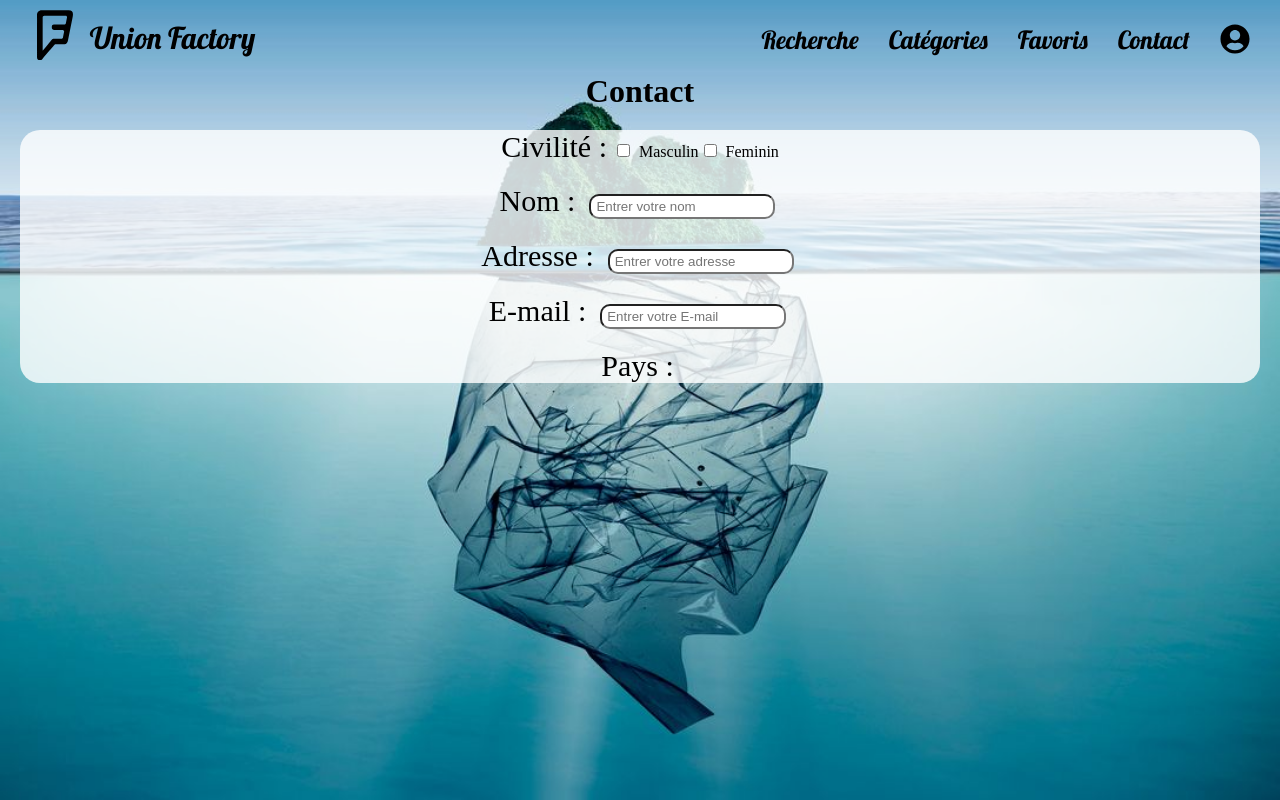
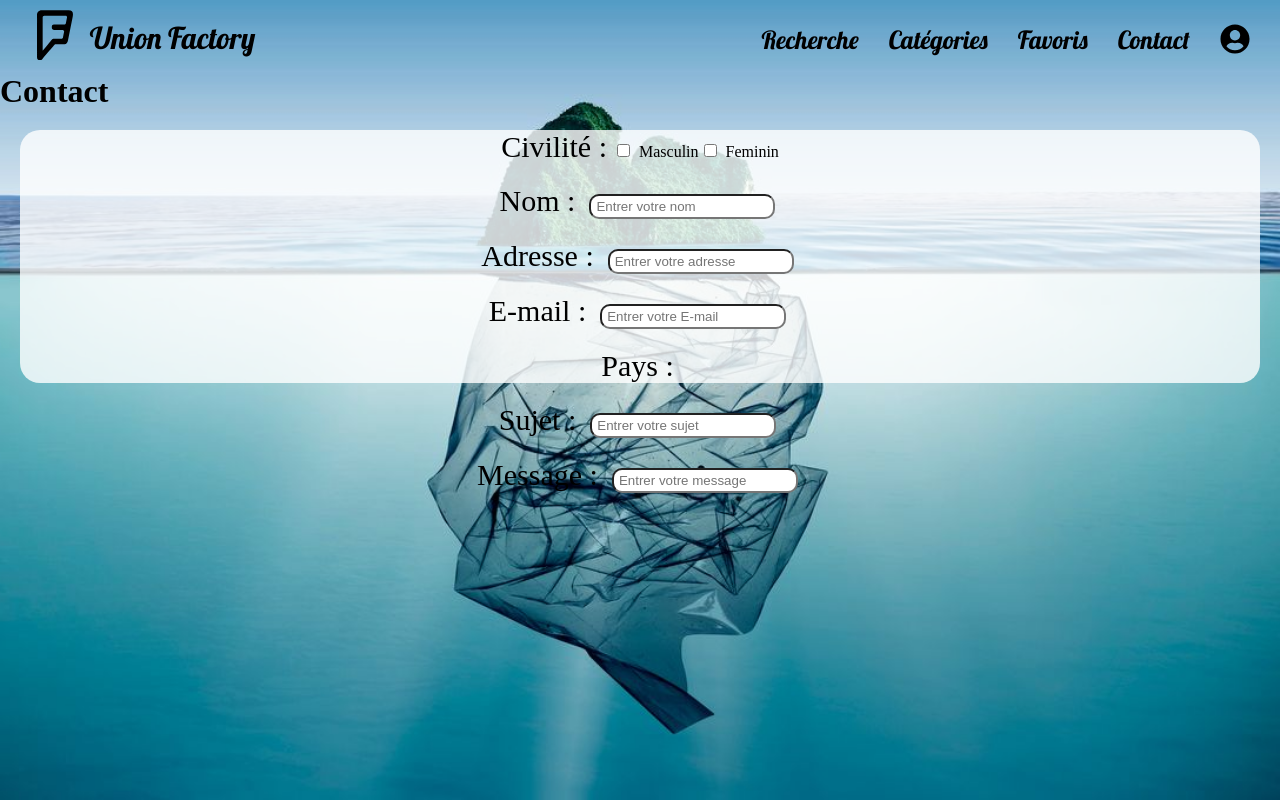
Before and after one commit to TheoLandemaine/Union_Factory, a React (Create React App) app in the folder union_factory/: page /contact in a window 1280 px wide. Built offline with nearby package versions, Linux system fonts and the light colour scheme.

Commit message:
✏️ - Add second part of contact

```diff
--- a/union_factory/src/components/Contact.js
+++ b/union_factory/src/components/Contact.js
@@ -3,8 +3,10 @@ import "../css/contact.css";
 
 const Contact = () => (
     <>
+        <h1>Contact </h1>
+
         <div className="contact-container">
-            <h1>Contact </h1>
+
             <div className="information-container">
                 <p><span className="titre-contact">Civilité :</span>
                     <input type="checkbox" id="masculin"/> Masculin
@@ -16,6 +18,10 @@ const Contact = () => (
                 <p><span className="titre-contact">E-mail :</span>  <input type="email" placeholder="Entrer votre E-mail" required/>    </p>
                 <p><span className="titre-contact">Pays :</span>        </p>
             </div>
+            <div className="msg-container">
+                <p><span className="titre-contact sujet">Sujet :</span> <input type="text" placeholder="Entrer votre sujet" required/> </p>
+                <p className="msg-message"><span className="titre-contact">Message :</span> <input type="text" placeholder="Entrer votre message" id="msg-message" required/> </p>
+            </div>
         </div>
     </>
 )
@@ -23,3 +29,8 @@ const Contact = () => (
 
 
 export default Contact;
+
+
+// document.getElementById("masculin").addEventListener("click", () => {
+//     console.log('test')
+// })
```
